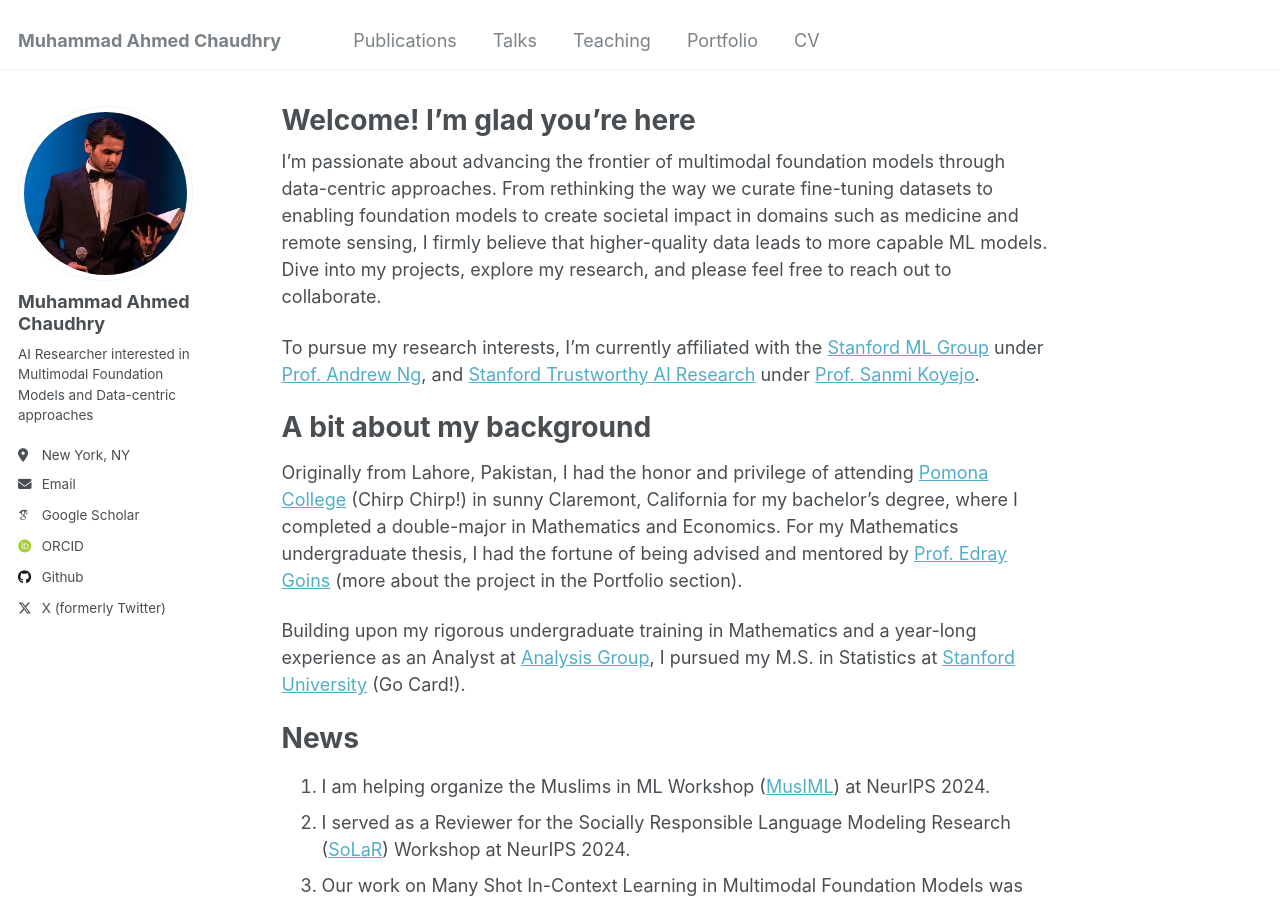
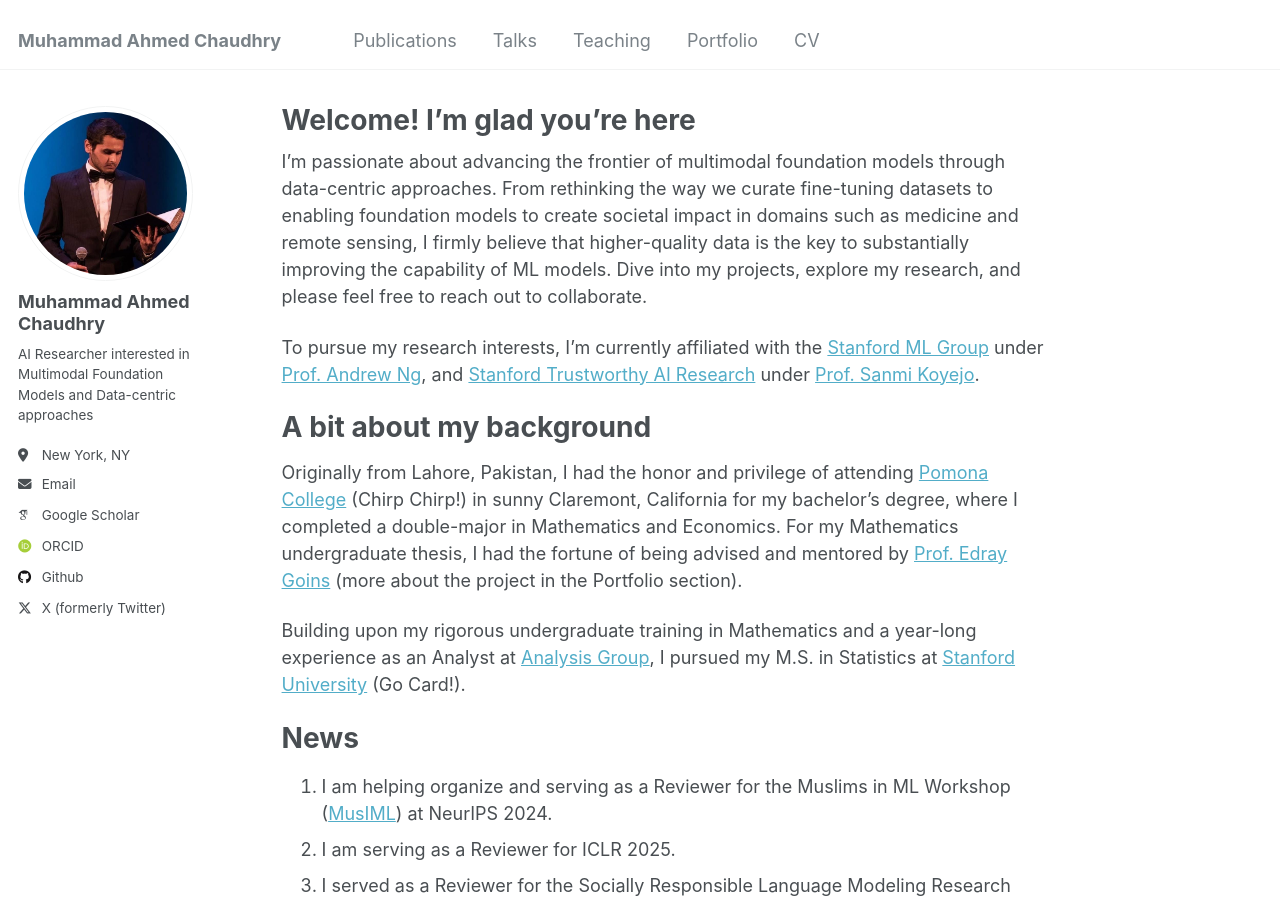
Before and after one commit to Ahmed14974/ahmed14974.github.io, a Jekyll site: the page built from _pages/about.md, in a window 1280 px wide and 900 px high. Built offline with Jekyll 4.4.1, drawn with Linux system fonts in a browser that asks for light colours; some web fonts are replaced.

Commit message:
Update about.md

```diff
--- a/_pages/about.md
+++ b/_pages/about.md
@@ -7,7 +7,7 @@ redirect_from:
   - /about.html
 ---
 
-I’m passionate about advancing the frontier of multimodal foundation models through data-centric approaches. From rethinking the way we curate fine-tuning datasets to enabling foundation models to create societal impact in domains such as medicine and remote sensing, I firmly believe that higher-quality data leads to more capable ML models. Dive into my projects, explore my research, and please feel free to reach out to collaborate.
+I’m passionate about advancing the frontier of multimodal foundation models through data-centric approaches. From rethinking the way we curate fine-tuning datasets to enabling foundation models to create societal impact in domains such as medicine and remote sensing, I firmly believe that higher-quality data is the key to substantially improving the capability of ML models. Dive into my projects, explore my research, and please feel free to reach out to collaborate.
 
 To pursue my research interests, I'm currently affiliated with the [Stanford ML Group](https://stanfordmlgroup.github.io/) under [Prof. Andrew Ng](https://www.andrewng.org/), and [Stanford Trustworthy AI Research](stairlab.stanford.edu) under [Prof. Sanmi Koyejo](https://cs.stanford.edu/~sanmi/).
 
@@ -19,6 +19,7 @@ Building upon my rigorous undergraduate training in Mathematics and a year-long
 
 News
 ======
-1. I am helping organize the Muslims in ML Workshop ([MusIML](https://www.musiml.org/)) at NeurIPS 2024.
-2. I served as a Reviewer for the Socially Responsible Language Modeling Research ([SoLaR](https://solar-neurips.github.io/)) Workshop at NeurIPS 2024.
-3. Our work on Many Shot In-Context Learning in Multimodal Foundation Models was accepted to the [1st In-Context Learning Workshop](https://iclworkshop.github.io/) at ICML 2024. More on the paper in the Publications section.
+1. I am helping organize and serving as a Reviewer for the Muslims in ML Workshop ([MusIML](https://www.musiml.org/)) at NeurIPS 2024.
+2. I am serving as a Reviewer for ICLR 2025.
+3. I served as a Reviewer for the Socially Responsible Language Modeling Research ([SoLaR](https://solar-neurips.github.io/)) Workshop at NeurIPS 2024.
+4. Our work on Many Shot In-Context Learning in Multimodal Foundation Models was accepted to the [1st In-Context Learning Workshop](https://iclworkshop.github.io/) at ICML 2024. More on the paper in the Publications section.
```
